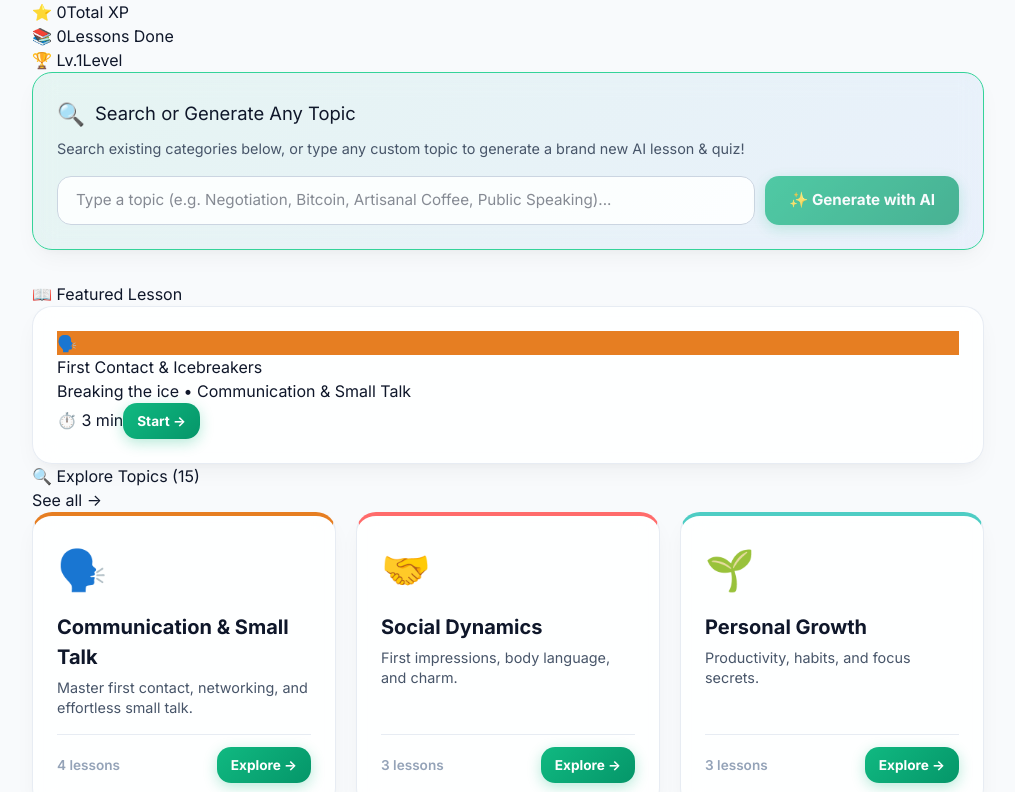
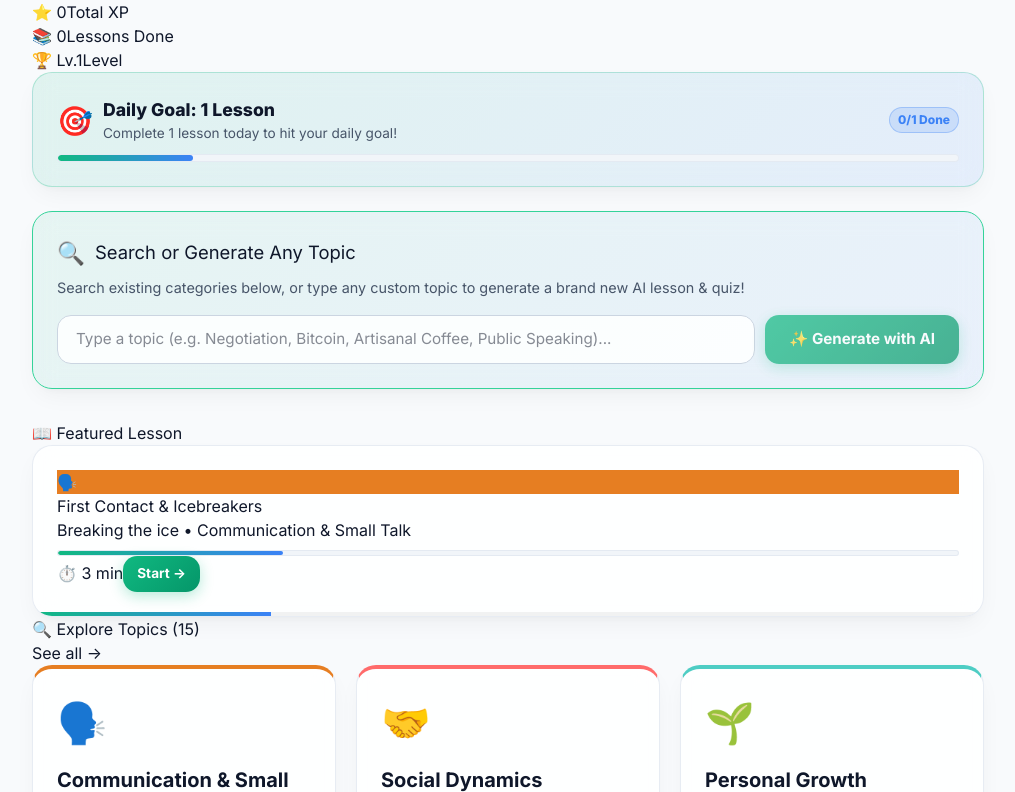
Before and after one commit to monstah123/monstah-mirco-learning, a Next.js app: page /home in a window 1280 px wide. Shown: the part 168-960 px from the top of the page, without its empty margins (132-1147 px from the left). Built offline with nearby package versions, Linux system fonts and the light colour scheme; no server answers.

Commit message:
Add progress bars on all cards to boost user engagement

```diff
--- a/src/app/globals.css
+++ b/src/app/globals.css
@@ -332,6 +332,88 @@ body {
   color: var(--text-tertiary);
 }
 
+/* ============================================
+   Progress Bars & Card Motivation Indicators
+   ============================================ */
+.progress-bar-container {
+  width: 100%;
+  height: 8px;
+  background: var(--bg-tertiary);
+  border-radius: 999px;
+  overflow: hidden;
+  position: relative;
+  border: 1px solid var(--border-color);
+}
+
+.progress-bar-fill {
+  height: 100%;
+  background: linear-gradient(90deg, var(--primary-500) 0%, var(--accent-blue) 100%);
+  border-radius: 999px;
+  transition: width 0.5s cubic-bezier(0.34, 1.56, 0.64, 1);
+  position: relative;
+}
+
+.progress-bar-fill.complete {
+  background: linear-gradient(90deg, #10b981 0%, #059669 100%);
+  box-shadow: 0 0 10px rgba(16, 185, 129, 0.5);
+}
+
+.card-bottom-progress {
+  position: absolute;
+  bottom: 0;
+  left: 0;
+  right: 0;
+  height: 4px;
+  background: rgba(0, 0, 0, 0.05);
+  overflow: hidden;
+}
+
+[data-theme='dark'] .card-bottom-progress {
+  background: rgba(255, 255, 255, 0.05);
+}
+
+.card-bottom-progress-fill {
+  height: 100%;
+  background: linear-gradient(90deg, var(--primary-500), var(--accent-blue));
+  transition: width 0.4s ease;
+}
+
+.card-bottom-progress-fill.completed {
+  background: linear-gradient(90deg, var(--success), #34d399);
+  box-shadow: 0 -2px 8px rgba(16, 185, 129, 0.6);
+}
+
+.progress-badge {
+  font-size: 0.75rem;
+  font-weight: 800;
+  padding: 3px 8px;
+  border-radius: 20px;
+  background: var(--bg-tertiary);
+  color: var(--text-secondary);
+  display: inline-flex;
+  align-items: center;
+  gap: 4px;
+}
+
+.progress-badge.completed {
+  background: rgba(16, 185, 129, 0.15);
+  color: var(--primary-600);
+  border: 1px solid rgba(16, 185, 129, 0.3);
+}
+
+.progress-badge.in-progress {
+  background: rgba(59, 130, 246, 0.15);
+  color: var(--accent-blue);
+  border: 1px solid rgba(59, 130, 246, 0.3);
+}
+
+.daily-goal-card {
+  background: linear-gradient(135deg, rgba(16, 185, 129, 0.1) 0%, rgba(59, 130, 246, 0.1) 100%);
+  border: 1px solid rgba(16, 185, 129, 0.25);
+  margin-bottom: 24px;
+}
+
+
 /* Buttons */
 .btn {
   display: inline-flex;
--- a/src/app/home/page.tsx
+++ b/src/app/home/page.tsx
@@ -81,6 +81,30 @@ export default function HomePage() {
         </div>
       </div>
 
+      {/* Daily Goal Card */}
+      <div className="card daily-goal-card">
+        <div style={{ display: 'flex', justifyContent: 'space-between', alignItems: 'center', marginBottom: 10 }}>
+          <div style={{ display: 'flex', alignItems: 'center', gap: 10 }}>
+            <span style={{ fontSize: '1.8rem' }}>🎯</span>
+            <div>
+              <h3 style={{ fontSize: '1.1rem', fontWeight: 800 }}>Daily Goal: 1 Lesson</h3>
+              <p style={{ fontSize: '0.85rem', color: 'var(--text-secondary)' }}>
+                {completedCount > 0 ? "You're building momentum! Keep your streak alive." : "Complete 1 lesson today to hit your daily goal!"}
+              </p>
+            </div>
+          </div>
+          <span className={`progress-badge ${completedCount > 0 ? 'completed' : 'in-progress'}`}>
+            {completedCount > 0 ? '✓ Daily Goal Met' : '0/1 Done'}
+          </span>
+        </div>
+        <div className="progress-bar-container">
+          <div
+            className={`progress-bar-fill ${completedCount > 0 ? 'complete' : ''}`}
+            style={{ width: `${completedCount > 0 ? 100 : 15}%` }}
+          />
+        </div>
+      </div>
+
       {/* AI Generator Banner */}
       <AiTopicGenerator />
 
@@ -101,15 +125,23 @@ export default function HomePage() {
               >
                 {nextLesson.topic.icon}
               </div>
-              <div className="lesson-card-info">
+              <div className="lesson-card-info" style={{ flex: 1 }}>
                 <h3>{nextLesson.lesson.title}</h3>
                 <p>{nextLesson.lesson.subtitle} • {nextLesson.topic.name}</p>
+                <div style={{ marginTop: 8 }}>
+                  <div className="progress-bar-container" style={{ height: 6 }}>
+                    <div className="progress-bar-fill" style={{ width: '25%' }} />
+                  </div>
+                </div>
               </div>
               <div className="lesson-card-meta">
                 <span className="lesson-card-duration">
                   ⏱️ {nextLesson.lesson.duration} min
                 </span>
                 <span className="btn btn-primary btn-sm">Start →</span>
+              </div>
+              <div className="card-bottom-progress">
+                <div className="card-bottom-progress-fill" style={{ width: '25%' }} />
               </div>
             </div>
           </Link>
@@ -123,19 +155,39 @@ export default function HomePage() {
           <Link href="/topics">See all →</Link>
         </div>
         <div className="topics-grid">
-          {allTopics.slice(0, 6).map(topic => (
+          {allTopics.slice(0, 6).map(topic => {
+            const completed = progress.topicProgress[topic.id] || 0;
+            const total = topic.lessonCount;
+            const pct = Math.round((completed / total) * 100);
+
+            return (
               <Link href={`/topics/${topic.id}`} key={topic.id} style={{ textDecoration: 'none' }}>
                 <div className="card card-clickable topic-card" style={{ '--topic-color': topic.color } as React.CSSProperties}>
+                  <div>
                     <span className="topic-card-icon">{topic.icon}</span>
                     <h3>{topic.name}</h3>
                     <p>{topic.description}</p>
+                  </div>
+                  <div>
+                    <div style={{ display: 'flex', justifyContent: 'space-between', fontSize: '0.8rem', fontWeight: 700, marginBottom: 6, color: 'var(--text-secondary)' }}>
+                      <span>Progress</span>
+                      <span>{completed}/{total} ({pct}%)</span>
+                    </div>
+                    <div className="progress-bar-container" style={{ marginBottom: 12 }}>
+                      <div className={`progress-bar-fill ${pct === 100 ? 'complete' : ''}`} style={{ width: `${pct}%` }} />
+                    </div>
                     <div className="topic-card-footer">
                       <span className="topic-card-count">{topic.lessonCount} lessons</span>
                       <span className="btn btn-sm btn-primary">Explore →</span>
                     </div>
                   </div>
+                  <div className="card-bottom-progress">
+                    <div className={`card-bottom-progress-fill ${pct === 100 ? 'completed' : ''}`} style={{ width: `${pct}%` }} />
+                  </div>
+                </div>
               </Link>
-          ))}
+            );
+          })}
         </div>
       </div>
     </div>
--- a/src/app/progress/page.tsx
+++ b/src/app/progress/page.tsx
@@ -110,12 +110,50 @@ export default function ProgressPage() {
           {allAchievementKeys.map(key => {
             const detail = ACHIEVEMENT_DETAILS[key];
             const unlocked = progress.achievements.includes(key);
+
+            // Calculate progress metric for each achievement
+            const completed = progress.completedLessons.length;
+            const streak = progress.streak;
+            const xp = progress.odometer;
+            const perfectCount = Object.values(progress.quizScores).filter(q => q.score === q.total).length;
+
+            let current = 0;
+            let target = 1;
+            if (key === 'first_lesson') { current = Math.min(completed, 1); target = 1; }
+            else if (key === 'five_lessons') { current = Math.min(completed, 5); target = 5; }
+            else if (key === 'ten_lessons') { current = Math.min(completed, 10); target = 10; }
+            else if (key === 'three_day_streak') { current = Math.min(streak, 3); target = 3; }
+            else if (key === 'week_streak') { current = Math.min(streak, 7); target = 7; }
+            else if (key === 'xp_500') { current = Math.min(xp, 500); target = 500; }
+            else if (key === 'xp_1000') { current = Math.min(xp, 1000); target = 1000; }
+            else if (key === 'perfect_quiz') { current = Math.min(perfectCount, 1); target = 1; }
+            else if (key === 'five_perfect') { current = Math.min(perfectCount, 5); target = 5; }
+
+            const pct = unlocked ? 100 : Math.round((current / target) * 100);
+
             return (
-              <div className={`card achievement-card ${unlocked ? '' : 'locked'}`} key={key}>
+              <div className={`card achievement-card ${unlocked ? '' : 'locked'}`} key={key} style={{ position: 'relative', overflow: 'hidden' }}>
                 <span className="achievement-icon">{detail.icon}</span>
-                <div className="achievement-info">
+                <div className="achievement-info" style={{ flex: 1 }}>
                   <h4>{detail.name}</h4>
                   <p>{detail.description}</p>
+                  <div style={{ marginTop: 8 }}>
+                    <div className="progress-bar-container" style={{ height: 6 }}>
+                      <div
+                        className={`progress-bar-fill ${unlocked ? 'complete' : ''}`}
+                        style={{ width: `${pct}%` }}
+                      />
+                    </div>
+                    <div style={{ fontSize: '0.75rem', color: 'var(--text-tertiary)', marginTop: 4, fontWeight: 700 }}>
+                      {unlocked ? '✓ Unlocked' : `${current}/${target} (${pct}%)`}
+                    </div>
+                  </div>
+                </div>
+                <div className="card-bottom-progress">
+                  <div
+                    className={`card-bottom-progress-fill ${unlocked ? 'completed' : ''}`}
+                    style={{ width: `${pct}%` }}
+                  />
                 </div>
               </div>
             );
--- a/src/app/quiz/[topicId]/[lessonId]/page.tsx
+++ b/src/app/quiz/[topicId]/[lessonId]/page.tsx
@@ -158,7 +158,7 @@ export default function QuizPage({ params }: { params: Promise<{ topicId: string
         </div>
 
         {/* Question Card */}
-        <div className="card quiz-question-card" key={question.id}>
+        <div className="card quiz-question-card" key={question.id} style={{ position: 'relative', overflow: 'hidden' }}>
           <div className="quiz-question-number">
             Question {currentQuestion + 1} of {questions.length}
             {question.type === 'true_false' && ' • True or False'}
@@ -205,6 +205,9 @@ export default function QuizPage({ params }: { params: Promise<{ topicId: string
               {question.explanation}
             </div>
           )}
+          <div className="card-bottom-progress">
+            <div className="card-bottom-progress-fill" style={{ width: `${((currentQuestion + 1) / questions.length) * 100}%` }} />
+          </div>
         </div>
 
         {/* Next button */}
```
Also changed, not shown: src/app/lesson/[topicId]/[lessonId]/page.tsx (+9 -1 lines), src/app/topics/[topicId]/page.tsx (+21 -4 lines), src/app/topics/page.tsx (+18 -9 lines). Lines whose indentation alone changed are shown as unchanged.
